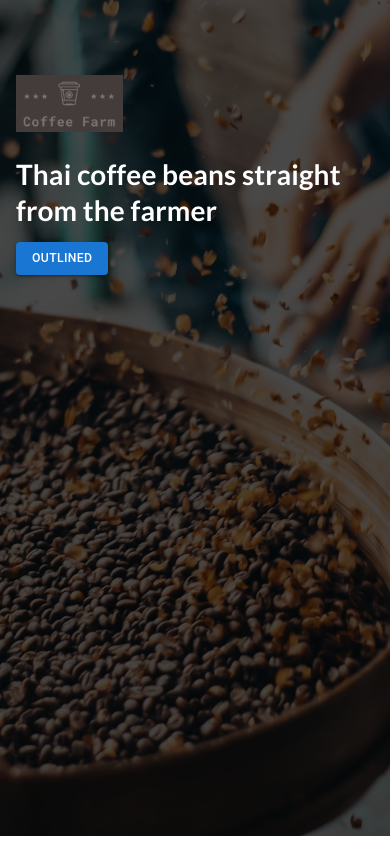
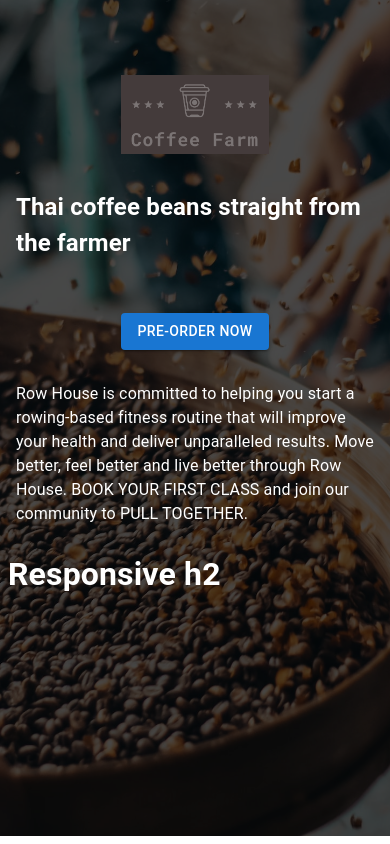
Before and after one commit to BrianLavery/coffee_app_client, a React (Create React App) app: page / in a window 390 px wide. Built offline with nearby package versions, Linux system fonts and the light colour scheme.

Commit message:
got theme working for responsive text but all in app.js file

```diff
--- a/src/components/App.js
+++ b/src/components/App.js
@@ -1,21 +1,71 @@
 import React from 'react';
-import { CssBaseline, Button } from '@mui/material';
+import { CssBaseline, Button, Typography } from '@mui/material';
+import Grid from '@mui/material/Unstable_Grid2';
+import { createTheme, ThemeProvider, responsiveFontSizes } from '@mui/material/styles';
 
 import BackgroundImage from './BackgroundImage';
 import LogoImage from './LogoImage';
 
 const App = () => {
+	let theme = createTheme();
+	theme = responsiveFontSizes(theme);
+
+	theme.typography.h2 = {
+		fontSize: '2rem',
+		'@media (min-width:600px)': {
+			fontSize: '3rem',
+		},
+		[theme.breakpoints.up('md')]: {
+			fontSize: '4rem',
+		},
+	};
+
 	return (
-		<React.Fragment>
+		<ThemeProvider theme={theme}>
 			<CssBaseline />
 			<BackgroundImage>
 				<div style={{ paddingTop: 100 }}>
-					<LogoImage />
-					<h1 style={{ color: 'white' }}>Thai coffee beans straight from the farmer</h1>
-					<Button variant='contained'>Outlined</Button>
+					<Grid container spacing={2} sx={{ flexGrow: 1 }}>
+						<Grid
+							xs={10}
+							sm={6}
+							md={4}
+							lg={2}
+							xsOffset={1}
+							smOffset={3}
+							mdOffset={4}
+							lgOffset={5}
+							display='flex'
+							justifyContent='center'
+							alignItems='center'>
+							<LogoImage />
+						</Grid>
+						<Grid xs={1} sm={3} md={4} lg={5} />
+
+						<Grid xs={12} xl={6} xlOffset={3} display='flex' justifyContent='center' alignItems='center'>
+							<h2 style={{ color: 'white' }}>Thai coffee beans straight from the farmer</h2>
+						</Grid>
+						<Grid xs={0} xl={3} />
+
+						<Grid xs={12} display='flex' justifyContent='center' alignItems='center'>
+							<Button variant='contained'>Pre-Order Now</Button>
+						</Grid>
+
+						<Grid xs={12} xl={6} xlOffset={3} display='flex' justifyContent='center' alignItems='center'>
+							<p style={{ color: 'white' }}>
+								Row House is committed to helping you start a rowing-based fitness routine that will improve your health
+								and deliver unparalleled results. Move better, feel better and live better through Row House. BOOK YOUR
+								FIRST CLASS and join our community to PULL TOGETHER.
+							</p>
+						</Grid>
+
+						<Typography variant='h2' style={{ color: 'white' }}>
+							Responsive h2
+						</Typography>
+					</Grid>
 				</div>
 			</BackgroundImage>
-		</React.Fragment>
+		</ThemeProvider>
 	);
 };
 
--- a/src/components/BackgroundImage.css
+++ b/src/components/BackgroundImage.css
@@ -1,5 +1,5 @@
 .background-image {
-    background-image: url(/images/coffee_background_large.jpg);
+    /* background-image: url(/images/coffee.jpg); */
     background-color: #DDDDDD; /* Used if the image is unavailable */
     height: 102vh;
     background-position: center;
--- a/src/components/BackgroundImage.js
+++ b/src/components/BackgroundImage.js
@@ -5,7 +5,11 @@ import './BackgroundImage.css';
 
 const BackgroundImage = ({ children }) => {
 	return (
-		<div className='background-image'>
+		<div
+			className='background-image'
+			style={{
+				backgroundImage: `url(/images/coffee.jpg)`,
+			}}>
 			<div className='background-image__overlay'>
 				<Container maxWidth={false} className='background-image__container'>
 					{children}
--- a/src/components/LogoImage.css
+++ b/src/components/LogoImage.css
@@ -1,6 +1,6 @@
 .logo-image {
     position: relative;
-    max-width: 10%;
+    width: 50%;
 }
 
 .logo-image__image {
@@ -16,10 +16,3 @@
     background-color: rgba(0, 0, 0, 0.5); /* Black see-through */
     width: 100%;
 }
-
-/* Responsive image width */
-@media only screen and (max-width: 640px) {
-    .logo-image {
-        max-width: 30%;
-    }
-}
--- a/src/index.js
+++ b/src/index.js
@@ -1,6 +1,5 @@
 import React from 'react';
 import { createRoot } from 'react-dom/client';
-import 'semantic-ui-css/semantic.min.css';
 
 import App from './components/App';
 
```
Also changed, not shown: public/images/coffee.jpg (renamed from public/images/coffee_background_large.jpg), src/themes/theme.js (added).
